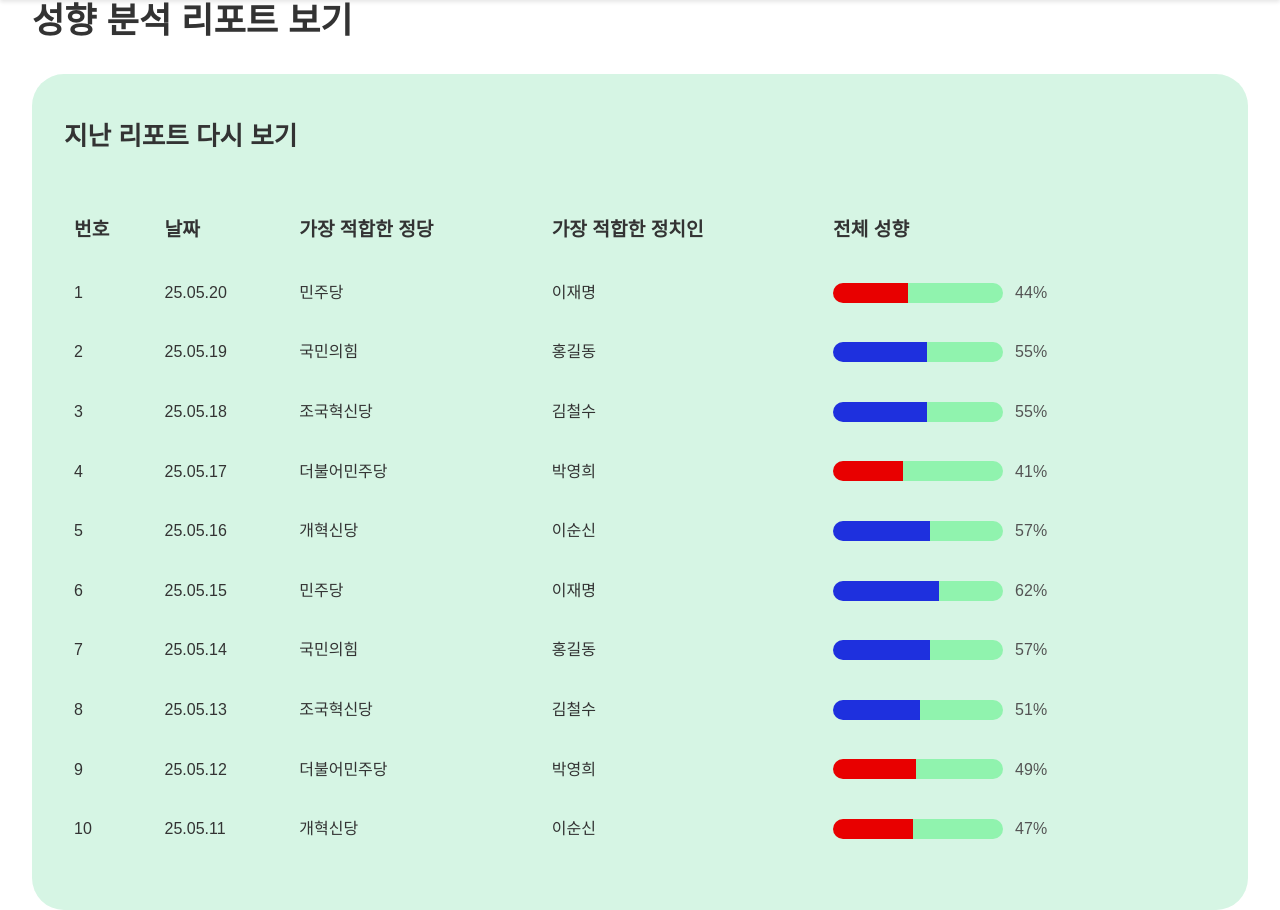
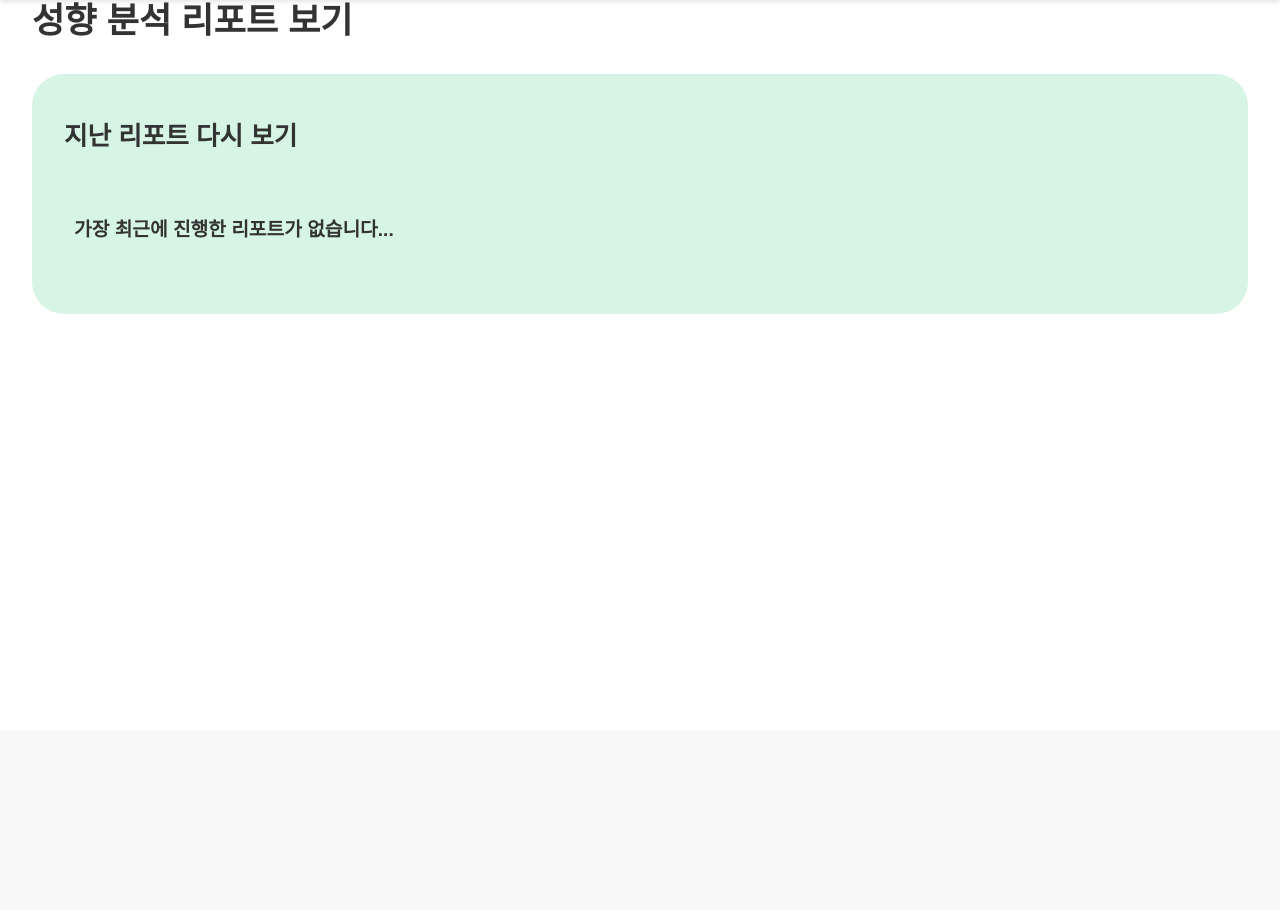
Before and after one commit to TeamICEA/TheSixthRepublic, a Django app: page /history/ in a window 1280 px wide. Shown: the part 70-980 px from the top of the page. After the commit the page ends 384 px from the top, so only its background shows below. Run offline with Django 5.2, Linux system fonts and the light colour scheme; lists and menus that the app fills with data are empty; parts of the project's set-up code (start-up, migrations or seed data) failed here and were passed over.

Commit message:
8페이지

```diff
--- a/back/main/templates/main/history.html
+++ b/back/main/templates/main/history.html
@@ -15,6 +15,7 @@
         <div class="report-title">지난 리포트 다시 보기</div>
         <table class="report-table">
             <thead>
+                {% if reports.0.ratio %}
                 <tr>
                     <th>번호</th>
                     <th>날짜</th>
@@ -22,138 +23,181 @@
                     <th>가장 적합한 정치인</th>
                     <th>전체 성향</th>
                 </tr>
+                {% else %}
+                <tr><th>가장 최근에 진행한 리포트가 없습니다...</span></tr>
+                {% endif %}
             </thead>
             <tbody>
-                <tr class="button-row" onclick="location.href='/report/1/';" tabindex="0">
-                    <td>1</td>
-                    <td>25.05.20</td>
-                    <td>민주당</td>
-                    <td>이재명</td>
+                {% if reports.0.ratio %}
+                <tr class="button-row" onclick="location.href='/userreport/?date={{ reports.0.created_at }}';" tabindex="0">
+                    <td>{{ reports.0.rank }}</td>
+                    <td>{{ reports.0.created_at }}</td>
+                    <td>{{ reports.0.party }}</td>
+                    <td>{{ reports.0.politician }}</td>
                     <td>
                         <div class="result-bar-container">
-                            <span class="result-bar bar-red" style="width:44%;"></span>
-                            <span class="result-bar bar-green" style="width:56%;"></span>
-                            <span class="bar-text">44%</span>
+                            <span class="result-bar bar-red" style="width:{{ reports.0.ratio }}%;"></span>
+                            <span class="result-bar bar-green" style="width:{{ reports.0.ratio2 }}%;"></span>
+                            {% if reports.0.ratio %}
+                            <span class="bar-text">{{ reports.0.ratio }}%</span>
+                            {% endif %}
                         </div>
                     </td>
                 </tr>
-                <tr class="button-row" onclick="location.href='/report/2/';" tabindex="0">
-                    <td>2</td>
-                    <td>25.05.19</td>
-                    <td>국민의힘</td>
-                    <td>홍길동</td>
+                {% endif %}
+                {% if reports.1.ratio %}
+                <tr class="button-row" onclick="location.href='/userreport/?date={{ reports.1.created_at }}';" tabindex="0">
+                    <td>{{ reports.1.rank }}</td>
+                    <td>{{ reports.1.created_at }}</td>
+                    <td>{{ reports.1.party }}</td>
+                    <td>{{ reports.1.politician }}</td>
                     <td>
                         <div class="result-bar-container">
-                            <span class="result-bar bar-blue" style="width:55%;"></span>
-                            <span class="result-bar bar-green" style="width:45%;"></span>
-                            <span class="bar-text">55%</span>
+                            <span class="result-bar bar-red" style="width:{{ reports.1.ratio }}%;"></span>
+                            <span class="result-bar bar-green" style="width:{{ reports.1.ratio2 }}%;"></span>
+                            {% if reports.1.ratio %}
+                            <span class="bar-text">{{ reports.1.ratio }}%</span>
+                            {% endif %}
                         </div>
                     </td>
                 </tr>
-                <tr class="button-row" onclick="location.href='/report/3/';" tabindex="0">
-                    <td>3</td>
-                    <td>25.05.18</td>
-                    <td>조국혁신당</td>
-                    <td>김철수</td>
+                {% endif %}
+                {% if reports.2.ratio %}
+                <tr class="button-row" onclick="location.href='/userreport/?date={{ reports.2.created_at }}';" tabindex="0">
+                    <td>{{ reports.2.rank }}</td>
+                    <td>{{ reports.2.created_at }}</td>
+                    <td>{{ reports.2.party }}</td>
+                    <td>{{ reports.2.politician }}</td>
                     <td>
                         <div class="result-bar-container">
-                            <span class="result-bar bar-blue" style="width:55%;"></span>
-                            <span class="result-bar bar-green" style="width:45%;"></span>
-                            <span class="bar-text">55%</span>
+                            <span class="result-bar bar-red" style="width:{{ reports.2.ratio }}%;"></span>
+                            <span class="result-bar bar-green" style="width:{{ reports.2.ratio2 }}%;"></span>
+                            {% if reports.2.ratio %}
+                            <span class="bar-text">{{ reports.2.ratio }}%</span>
+                            {% endif %}
                         </div>
                     </td>
                 </tr>
-                <tr class="button-row" onclick="location.href='/report/4/';" tabindex="0">
-                    <td>4</td>
-                    <td>25.05.17</td>
-                    <td>더불어민주당</td>
-                    <td>박영희</td>
+                {% endif %}
+                {% if reports.3.ratio %}
+                <tr class="button-row" onclick="location.href='/userreport/?date={{ reports.3.created_at }}';" tabindex="0">
+                    <td>{{ reports.3.rank }}</td>
+                    <td>{{ reports.3.created_at }}</td>
+                    <td>{{ reports.3.party }}</td>
+                    <td>{{ reports.3.politician }}</td>
                     <td>
                         <div class="result-bar-container">
-                            <span class="result-bar bar-red" style="width:41%;"></span>
-                            <span class="result-bar bar-green" style="width:59%;"></span>
-                            <span class="bar-text">41%</span>
+                            <span class="result-bar bar-red" style="width:{{ reports.3.ratio }}%;"></span>
+                            <span class="result-bar bar-green" style="width:{{ reports.3.ratio2 }}%;"></span>
+                            {% if reports.3.ratio %}
+                            <span class="bar-text">{{ reports.3.ratio }}%</span>
+                            {% endif %}
                         </div>
                     </td>
                 </tr>
-                <tr class="button-row" onclick="location.href='/report/5/';" tabindex="0">
-                    <td>5</td>
-                    <td>25.05.16</td>
-                    <td>개혁신당</td>
-                    <td>이순신</td>
+                {% endif %}
+                {% if reports.4.ratio %}
+                <tr class="button-row" onclick="location.href='/userreport/?date={{ reports.4.created_at }}';" tabindex="0">
+                    <td>{{ reports.4.rank }}</td>
+                    <td>{{ reports.4.created_at }}</td>
+                    <td>{{ reports.4.party }}</td>
+                    <td>{{ reports.4.politician }}</td>
                     <td>
                         <div class="result-bar-container">
-                            <span class="result-bar bar-blue" style="width:57%;"></span>
-                            <span class="result-bar bar-green" style="width:43%;"></span>
-                            <span class="bar-text">57%</span>
+                            <span class="result-bar bar-red" style="width:{{ reports.4.ratio }}%;"></span>
+                            <span class="result-bar bar-green" style="width:{{ reports.4.ratio2 }}%;"></span>
+                            {% if reports.4.ratio %}
+                            <span class="bar-text">{{ reports.4.ratio }}%</span>
+                            {% endif %}
                         </div>
                     </td>
                 </tr>
-                <tr class="button-row" onclick="location.href='/report/6/';" tabindex="0">
-                    <td>6</td>
-                    <td>25.05.15</td>
-                    <td>민주당</td>
-                    <td>이재명</td>
+                {% endif %}
+                {% if reports.5.ratio %}
+                <tr class="button-row" onclick="location.href='/userreport/?date={{ reports.5.created_at }}';" tabindex="0">
+                    <td>{{ reports.5.rank }}</td>
+                    <td>{{ reports.5.created_at }}</td>
+                    <td>{{ reports.5.party }}</td>
+                    <td>{{ reports.5.politician }}</td>
                     <td>
                         <div class="result-bar-container">
-                            <span class="result-bar bar-blue" style="width:62%;"></span>
-                            <span class="result-bar bar-green" style="width:38%;"></span>
-                            <span class="bar-text">62%</span>
+                            <span class="result-bar bar-red" style="width:{{ reports.5.ratio }}%;"></span>
+                            <span class="result-bar bar-green" style="width:{{ reports.5.ratio2 }}%;"></span>
+                            {% if reports.5.ratio %}
+                            <span class="bar-text">{{ reports.5.ratio }}%</span>
+                            {% endif %}
                         </div>
                     </td>
                 </tr>
-                <tr class="button-row" onclick="location.href='/report/7/';" tabindex="0">
-                    <td>7</td>
-                    <td>25.05.14</td>
-                    <td>국민의힘</td>
-                    <td>홍길동</td>
+                {% endif %}
+                {% if reports.6.ratio %}
+                <tr class="button-row" onclick="location.href='/userreport/?date={{ reports.6.created_at }}';" tabindex="0">
+                    <td>{{ reports.6.rank }}</td>
+                    <td>{{ reports.6.created_at }}</td>
+                    <td>{{ reports.6.party }}</td>
+                    <td>{{ reports.6.politician }}</td>
                     <td>
                         <div class="result-bar-container">
-                            <span class="result-bar bar-blue" style="width:57%;"></span>
-                            <span class="result-bar bar-green" style="width:43%;"></span>
-                            <span class="bar-text">57%</span>
+                            <span class="result-bar bar-red" style="width:{{ reports.6.ratio }}%;"></span>
+                            <span class="result-bar bar-green" style="width:{{ reports.6.ratio2 }}%;"></span>
+                            {% if reports.6.ratio %}
+                            <span class="bar-text">{{ reports.6.ratio }}%</span>
+                            {% endif %}
                         </div>
                     </td>
                 </tr>
-                <tr class="button-row" onclick="location.href='/report/8/';" tabindex="0">
-                    <td>8</td>
-                    <td>25.05.13</td>
-                    <td>조국혁신당</td>
-                    <td>김철수</td>
+                {% endif %}
+                {% if reports.7.ratio %}
+                <tr class="button-row" onclick="location.href='/userreport/?date={{ reports.7.created_at }}';" tabindex="0">
+                    <td>{{ reports.7.rank }}</td>
+                    <td>{{ reports.7.created_at }}</td>
+                    <td>{{ reports.7.party }}</td>
+                    <td>{{ reports.7.politician }}</td>
                     <td>
                         <div class="result-bar-container">
-                            <span class="result-bar bar-blue" style="width:51%;"></span>
-                            <span class="result-bar bar-green" style="width:49%;"></span>
-                            <span class="bar-text">51%</span>
+                            <span class="result-bar bar-red" style="width:{{ reports.7.ratio }}%;"></span>
+                            <span class="result-bar bar-green" style="width:{{ reports.7.ratio2 }}%;"></span>
+                            {% if reports.7.ratio %}
+                            <span class="bar-text">{{ reports.7.ratio }}%</span>
+                            {% endif %}
                         </div>
                     </td>
                 </tr>
-                <tr class="button-row" onclick="location.href='/report/9/';" tabindex="0">
-                    <td>9</td>
-                    <td>25.05.12</td>
-                    <td>더불어민주당</td>
-                    <td>박영희</td>
+                {% endif %}
+                {% if reports.8.ratio %}
+                <tr class="button-row" onclick="location.href='/userreport/?date={{ reports.8.created_at }}';" tabindex="0">
+                    <td>{{ reports.8.rank }}</td>
+                    <td>{{ reports.8.created_at }}</td>
+                    <td>{{ reports.8.party }}</td>
+                    <td>{{ reports.8.politician }}</td>
                     <td>
                         <div class="result-bar-container">
-                            <span class="result-bar bar-red" style="width:49%;"></span>
-                            <span class="result-bar bar-green" style="width:51%;"></span>
-                            <span class="bar-text">49%</span>
+                            <span class="result-bar bar-red" style="width:{{ reports.8.ratio }}%;"></span>
+                            <span class="result-bar bar-green" style="width:{{ reports.8.ratio2 }}%;"></span>
+                            {% if reports.8.ratio %}
+                            <span class="bar-text">{{ reports.8.ratio }}%</span>
+                            {% endif %}
                         </div>
                     </td>
                 </tr>
-                <tr class="button-row" onclick="location.href='/report/10/';" tabindex="0">
-                    <td>10</td>
-                    <td>25.05.11</td>
-                    <td>개혁신당</td>
-                    <td>이순신</td>
+                {% endif %}
+                {% if reports.9.ratio %}
+                <tr class="button-row" onclick="location.href='/userreport/?date={{ reports.9.created_at }}';" tabindex="0">
+                    <td>{{ reports.9.rank }}</td>
+                    <td>{{ reports.9.created_at }}</td>
+                    <td>{{ reports.9.party }}</td>
+                    <td>{{ reports.9.politician }}</td>
                     <td>
                         <div class="result-bar-container">
-                            <span class="result-bar bar-red" style="width:47%;"></span>
-                            <span class="result-bar bar-green" style="width:53%;"></span>
-                            <span class="bar-text">47%</span>
+                            <span class="result-bar bar-red" style="width:{{ reports.9.ratio }}%;"></span>
+                            <span class="result-bar bar-green" style="width:{{ reports.9.ratio2 }}%;"></span>
+                            {% if reports.9.ratio %}
+                            <span class="bar-text">{{ reports.9.ratio }}%</span>
+                            {% endif %}
                         </div>
                     </td>
                 </tr>
+                {% endif %}
             </tbody>
         </table>
     </div>
--- a/back/main/urls.py
+++ b/back/main/urls.py
@@ -12,7 +12,7 @@ urlpatterns = [
     path('result/', views.result_page, name='result_page'),
 
     # 3 리포트 페이지(석환)
-    path('userreport/<str:uuid>',views.ShowUserReport,name='user_report'),
+    path('userreport',views.ShowUserReport,name='user_report'),
 
     # 4 정치인 목록 페이지
     path('politicians/', views.politician_list, name='politician_list'),
--- a/back/main/views.py
+++ b/back/main/views.py
@@ -552,10 +552,18 @@ def result_page(request):
 
 
 #region 3 리포트 페이지 (석환)
-def ShowUserReport(request,uuid:str):
-    user_id=get_object_or_404(User,user=uuid)
+def ShowUserReport(request):
+    date = request.GET.get('date')
+    user_id = get_user_id(request)
+
+    if date is not None:
+        report = UserReport.objects.filter(user=user_id, created_at__gte=date).order_by("created_at").first()
+        return ShowUserReportBy(request, report)
+
     latest_report=UserReport.objects.filter(user=user_id).order_by("-created_at").first()
+    return ShowUserReportBy(request, latest_report)
 
+def ShowUserReportBy(request, latest_report: UserReport):
     if latest_report is None:
         raise Http404("None report")
 
@@ -566,7 +574,6 @@ def ShowUserReport(request,uuid:str):
         'politicians_bottom':latest_report.politicians_bottom,
     }
     return render(request,'main/user_report.html',context)
-
 
 #endregion
 
@@ -974,12 +981,15 @@ def ReportHistory(request):
             if i >= 10: # limit
                 break
 
+            ratio = int(round(report.user_overall_tendency, 0))
+
             context["reports"].append({
                 "rank": i + 1,
                 "date": report.created_at,
                 "party": report.parties_rank[0]["name"],
                 "politician": report.politicians_top[0]["name"],
-                "ratio": report.user_overall_tendency
+                "ratio": ratio,
+                "ratio2": 100 - ratio
             })
             i += 1
 
```
